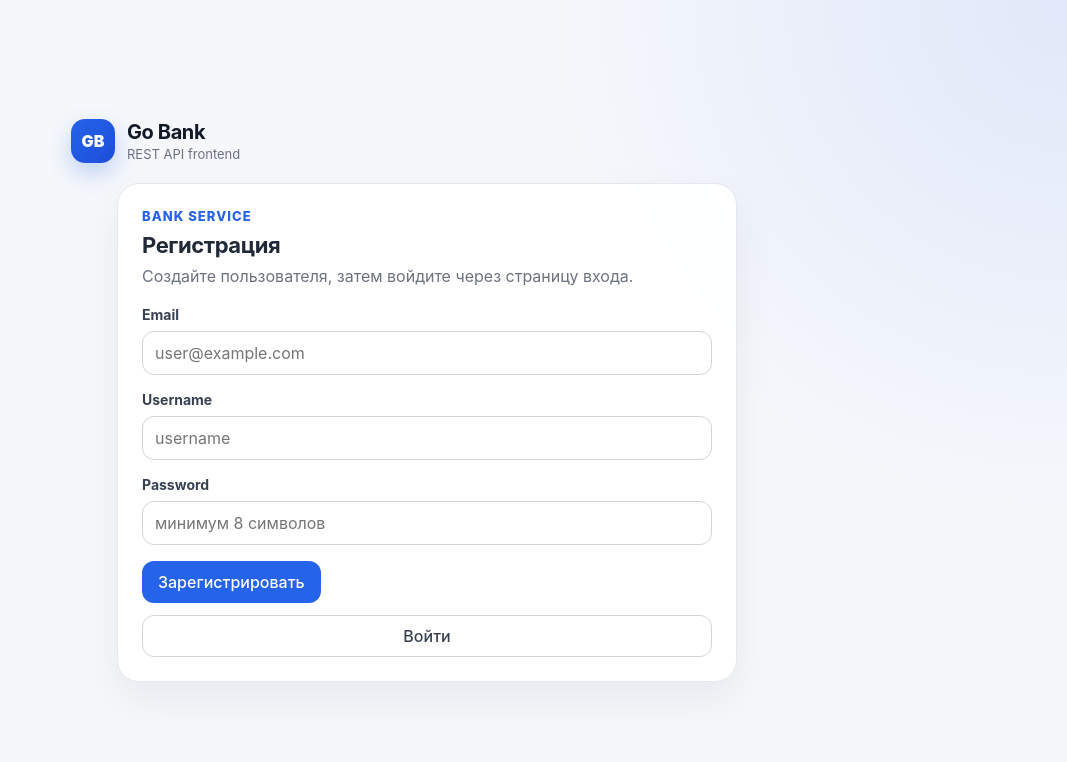
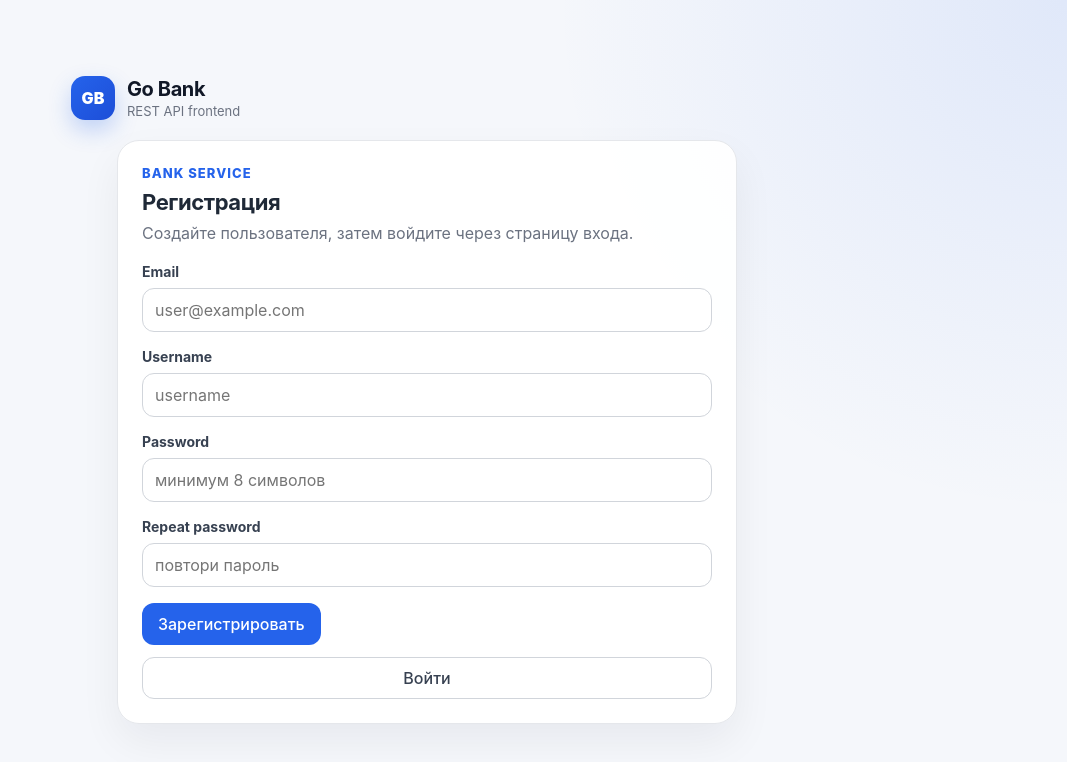
Before and after one commit to vkuryndin/GoBankService, a React (Vite) app in the folder web/: page /register in a window 1280 px wide. Shown: the top 762 px of the page, without its empty margins (213-1280 px from the left). Built offline with nearby package versions, Linux system fonts and the light colour scheme; no server answers.

Commit message:
now when registering new user password confirmation is required

```diff
--- a/web/src/features/register/RegisterForm.tsx
+++ b/web/src/features/register/RegisterForm.tsx
@@ -7,10 +7,12 @@ type RegisterFormProps = {
   email: string
   username: string
   password: string
+  passwordConfirmation: string
   loading: boolean
   onEmailChange: (value: string) => void
   onUsernameChange: (value: string) => void
   onPasswordChange: (value: string) => void
+  onPasswordConfirmationChange: (value: string) => void
   onSubmit: (event: FormEvent<HTMLFormElement>) => void
 }
 
@@ -18,10 +20,12 @@ export function RegisterForm({
   email,
   username,
   password,
+  passwordConfirmation,
   loading,
   onEmailChange,
   onUsernameChange,
   onPasswordChange,
+  onPasswordConfirmationChange,
   onSubmit,
 }: RegisterFormProps) {
   return (
@@ -54,6 +58,16 @@ export function RegisterForm({
         />
       </Field>
 
+      <Field label="Repeat password">
+        <Input
+          value={passwordConfirmation}
+          onChange={(event) => onPasswordConfirmationChange(event.target.value)}
+          placeholder="повтори пароль"
+          type="password"
+          autoComplete="new-password"
+        />
+      </Field>
+
       <div className="actions">
         <Button type="submit" disabled={loading}>
           {loading ? 'Регистрирую...' : 'Зарегистрировать'}
--- a/web/src/pages/RegisterPage.tsx
+++ b/web/src/pages/RegisterPage.tsx
@@ -6,7 +6,7 @@ import { emptyState, type RequestState } from '../types/common'
 import { Button } from '../components/ui/Button'
 import { Card } from '../components/ui/Card'
 import { useToast } from '../hooks/useToast'
-import { firstValidationError, validateEmail, validatePassword, validateRequired } from '../utils/validation'
+import { firstValidationError, validateEmail, validatePassword, validatePasswordConfirmation, validateRequired } from '../utils/validation'
 import { useRegistration } from '../hooks/useRegistration'
 import { RegisterForm } from '../features/register/RegisterForm'
 
@@ -21,6 +21,7 @@ export function RegisterPage({ onRegistered, onOpenAuth }: RegisterPageProps) {
   const [registerEmail, setRegisterEmail] = useState('')
   const [registerUsername, setRegisterUsername] = useState('')
   const [registerPassword, setRegisterPassword] = useState('')
+  const [registerPasswordConfirmation, setRegisterPasswordConfirmation] = useState('')
   const [registerState, setRegisterState] = useState<RequestState>(emptyState)
   const [registeredUser, setRegisteredUser] = useState<RegisterResponse | null>(null)
 
@@ -31,6 +32,7 @@ export function RegisterPage({ onRegistered, onOpenAuth }: RegisterPageProps) {
       validateEmail(registerEmail),
       validateRequired(registerUsername, 'Username'),
       validatePassword(registerPassword),
+      validatePasswordConfirmation(registerPassword, registerPasswordConfirmation),
     )
     if (validationError) {
       setRegisterState({ loading: false, error: validationError, success: '' })
@@ -53,6 +55,7 @@ export function RegisterPage({ onRegistered, onOpenAuth }: RegisterPageProps) {
 
       setRegisteredUser(data)
       setRegisterPassword('')
+      setRegisterPasswordConfirmation('')
       onRegistered(data.email)
       setRegisterState({
         loading: false,
@@ -87,10 +90,12 @@ export function RegisterPage({ onRegistered, onOpenAuth }: RegisterPageProps) {
         email={registerEmail}
         username={registerUsername}
         password={registerPassword}
+        passwordConfirmation={registerPasswordConfirmation}
         loading={registerState.loading}
         onEmailChange={setRegisterEmail}
         onUsernameChange={setRegisterUsername}
         onPasswordChange={setRegisterPassword}
+        onPasswordConfirmationChange={setRegisterPasswordConfirmation}
         onSubmit={handleRegister}
       />
 
--- a/web/src/utils/validation.ts
+++ b/web/src/utils/validation.ts
@@ -21,6 +21,14 @@ export function validatePassword(value: string): string {
   }
 
   return value.length >= 8 ? '' : 'Password должен быть не короче 8 символов.'
+}
+
+export function validatePasswordConfirmation(password: string, confirmation: string): string {
+  if (!confirmation) {
+    return 'Повторный пароль обязателен.'
+  }
+
+  return password === confirmation ? '' : 'Пароли не совпадают.'
 }
 
 export function validateAmount(value: string): string {
```
